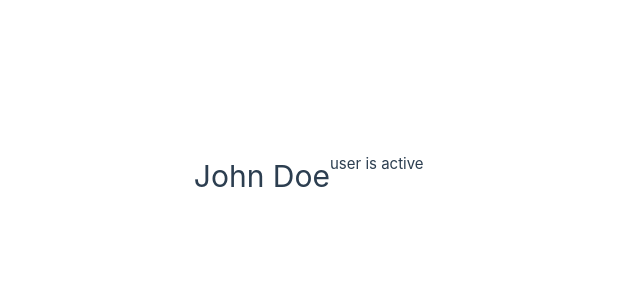
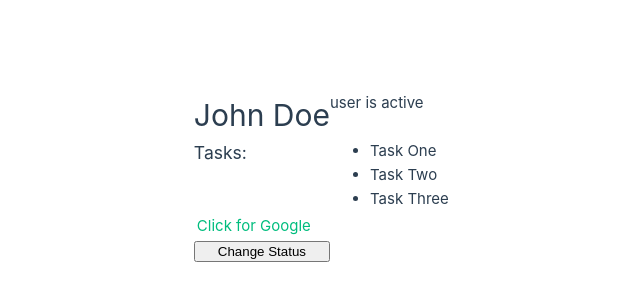
Before and after one commit to bintus-ux/create-vue, a Vue app: page / in a window 1280 px wide. Shown: the part 224-524 px from the top of the page, without its empty margins (310-950 px from the left). Built offline with nearby package versions, Linux system fonts and the light colour scheme.

Commit message:
'if-else & list items'

```diff
--- a/src/App.vue
+++ b/src/App.vue
@@ -4,6 +4,19 @@
     return {
       name: 'John Doe',
       status: 'active',
+      tasks: ['Task One', 'Task Two', 'Task Three'],
+      link: 'https://google.com'
+    }
+  },
+  methods: {
+    toggleStatus() {
+      if (this.status === 'active') {
+        this.status = 'pending';
+      } else if (this.status === 'pending') {
+        this.status = 'inactive';
+      } else {
+        this.status = 'active';
+      }
     }
   }
 }
@@ -14,4 +27,13 @@
   <p v-if="status === 'active'">user is active</p>
   <p v-else-if="status === 'pending'">user is pending</p>
   <p v-else>user is inactive</p>
+
+  <h3>Tasks:</h3>
+  <ul>
+    <li v-for="task in tasks" :key="task">{{ task }}</li>
+  </ul>
+  <!-- <a v-bind:href="link">Click for Google</a> -->
+  <a v-bind:href="link">Click for Google</a>
+<br />
+  <button v-on:click="toggleStatus">Change Status</button>
 </template>
```
